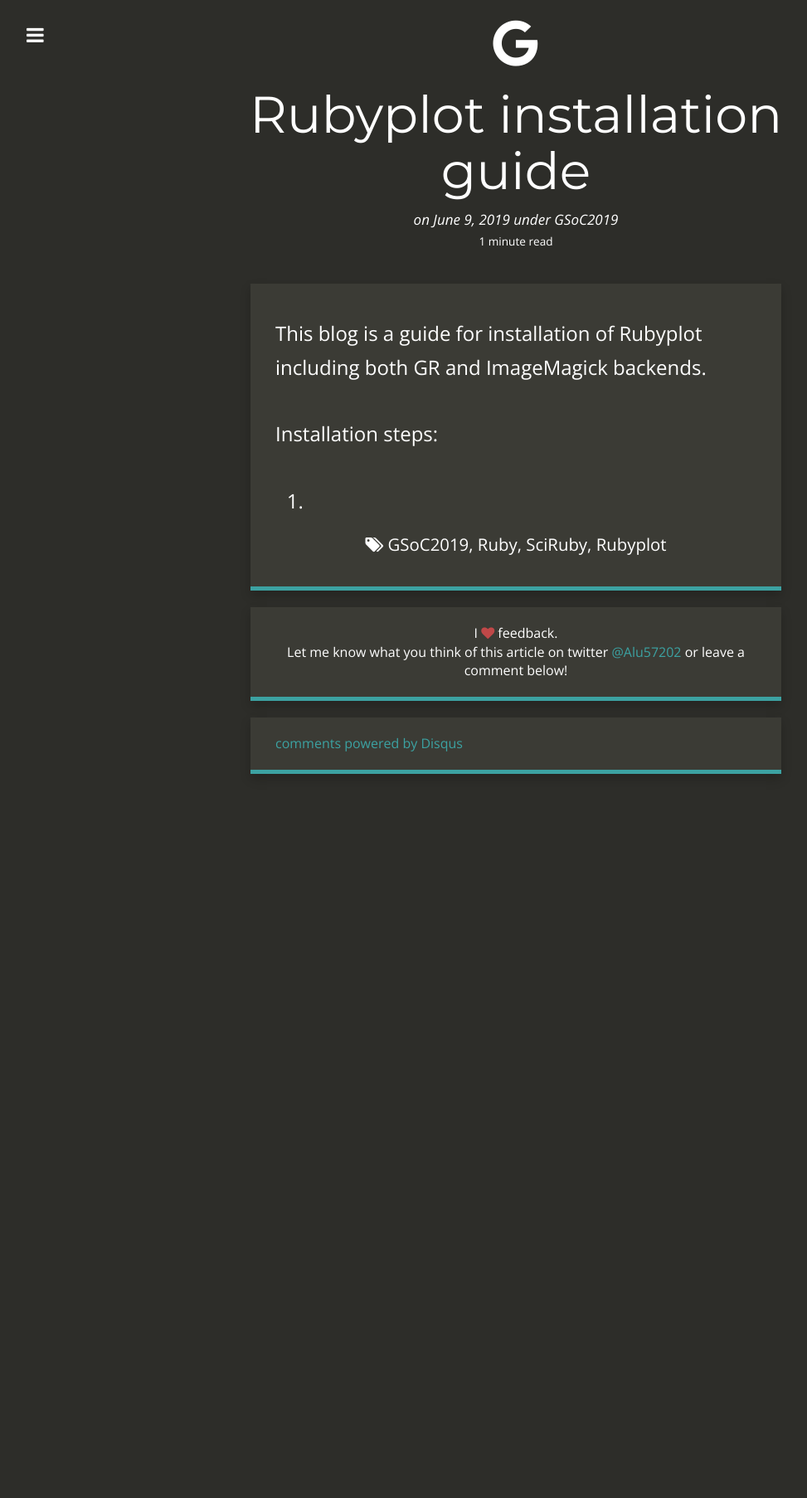
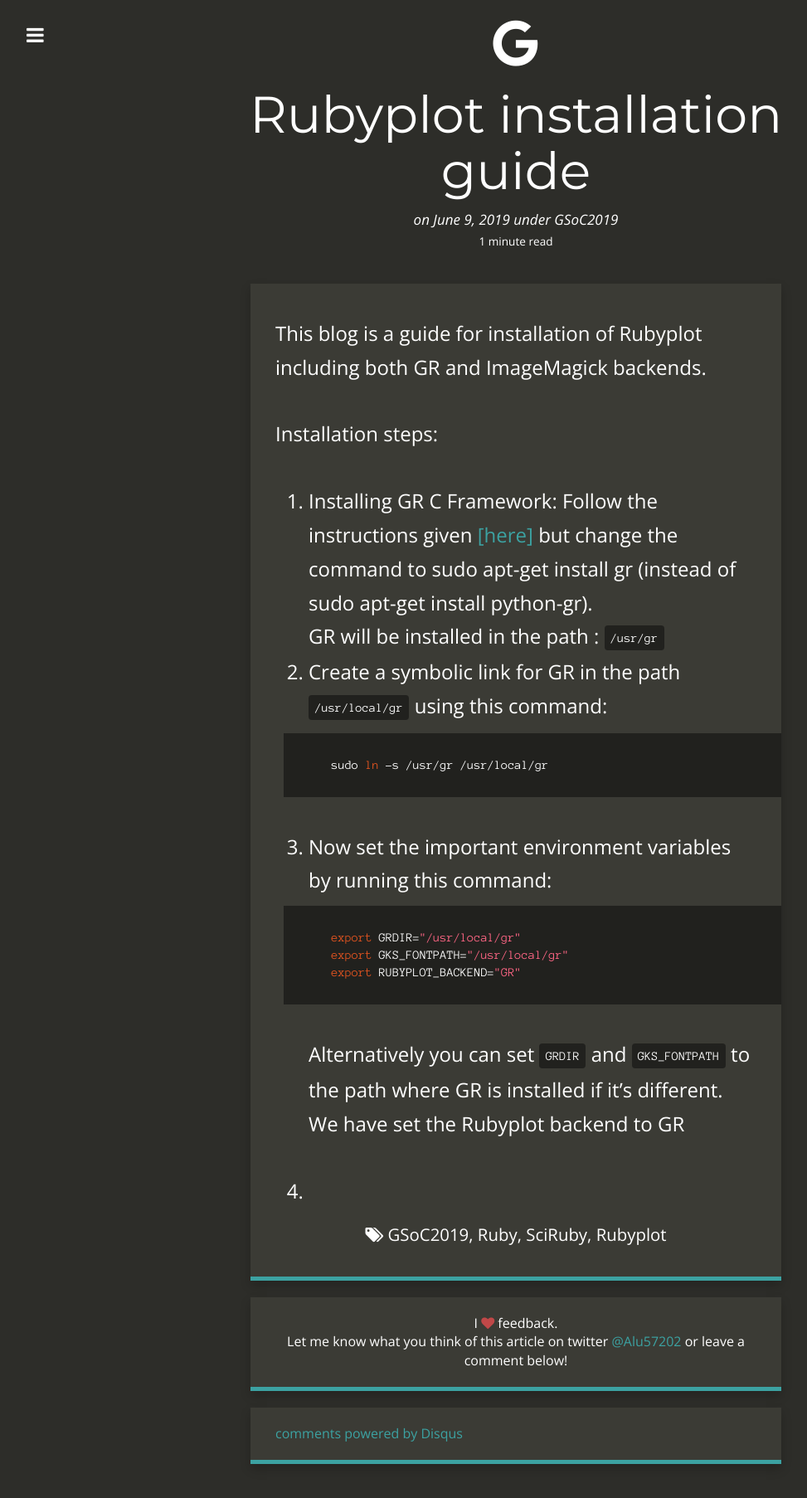
Before and after one commit to alishdipani/Old_Website, a Jekyll site: the page built from _posts/2019-06-09-Rubyplot-installation-guide.md, in a window 1280 px wide. Shown: the whole page at 83% size, without its empty margins (18-991 px from the left). Built offline with Jekyll 4.4.1, drawn with Linux system fonts in a browser that asks for light colours; nearby versions of some CDN libraries; comment, search, counter and statistics services are not loaded; before the commit the page ends 974 px from its top, so only the background shows below that.

Commit message:
Update 2019-06-09-Rubyplot-installation-guide.md

````diff
--- a/_posts/2019-06-09-Rubyplot-installation-guide.md
+++ b/_posts/2019-06-09-Rubyplot-installation-guide.md
@@ -14,4 +14,18 @@ tags:
 This blog is a guide for installation of Rubyplot including both GR and ImageMagick backends.
 
 Installation steps:
-1.
+1. Installing GR C Framework: Follow the instructions given [[here]](https://software.opensuse.org/download.html?project=science:gr-framework&package=python-gr) but change the command to sudo apt-get install gr (instead of sudo apt-get install python-gr).
+GR will be installed in the path : `/usr/gr`
+2. Create a symbolic link for GR in the path `/usr/local/gr` using this command:
+```bash
+sudo ln -s /usr/gr /usr/local/gr
+```
+3. Now set the important environment variables by running this command:
+```shell
+export GRDIR="/usr/local/gr"
+export GKS_FONTPATH="/usr/local/gr"
+export RUBYPLOT_BACKEND="GR"
+```
+Alternatively you can set `GRDIR` and `GKS_FONTPATH` to the path where GR is installed if it's different.
+We have set the Rubyplot backend to GR
+4.
````
